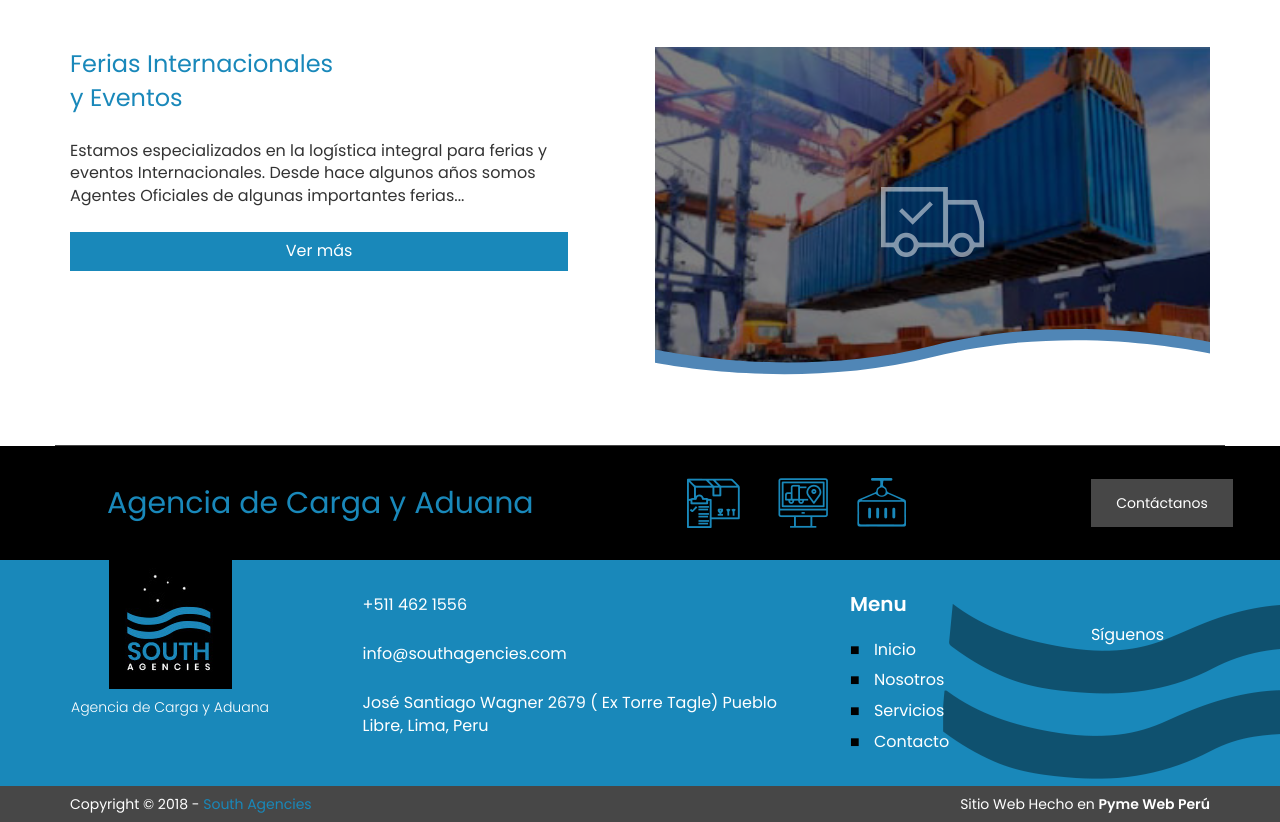
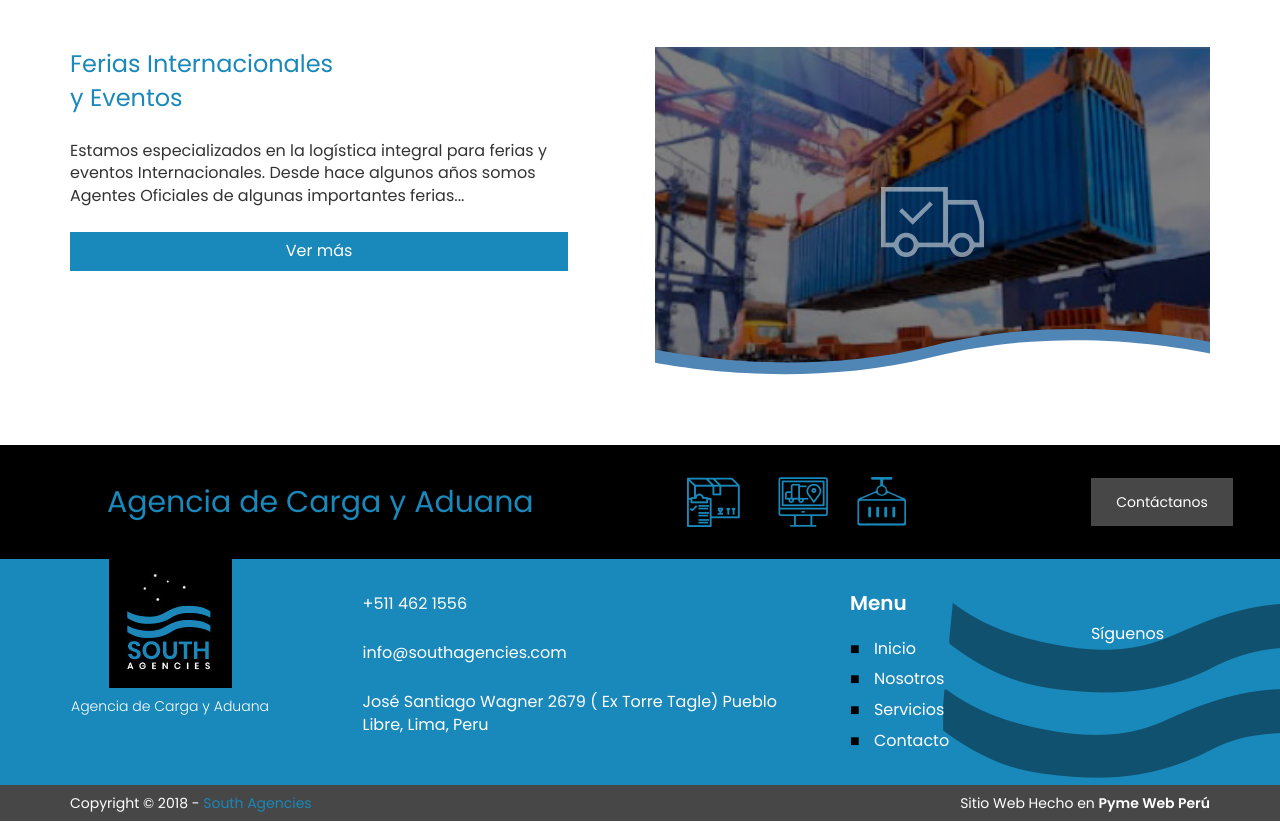
Before and after one commit to 6418/south, a PHP site: page /servicios.html in a window 1280 px wide. Shown: the part 2038-2860 px from the top of the page. Run offline with PHP 8.4, Linux system fonts and the light colour scheme; some libraries are stand-ins or nearby versions.

Commit message:
add last child in part services
add in css

```diff
--- a/sass/style.scss
+++ b/sass/style.scss
@@ -511,6 +511,9 @@ a{
     &__items{
         padding: 3em 0;
         border-bottom: 1px solid $black;
+        &:last-child{
+            border-bottom: none;
+        }
     }
 }
 .carga{
--- a/style.css
+++ b/style.css
@@ -497,6 +497,8 @@ a {
 .services__items {
   padding: 3em 0;
   border-bottom: 1px solid #474747; }
+  .services__items:last-child {
+    border-bottom: none; }
 
 .carga {
   background-color: #e8e8e8;
```
